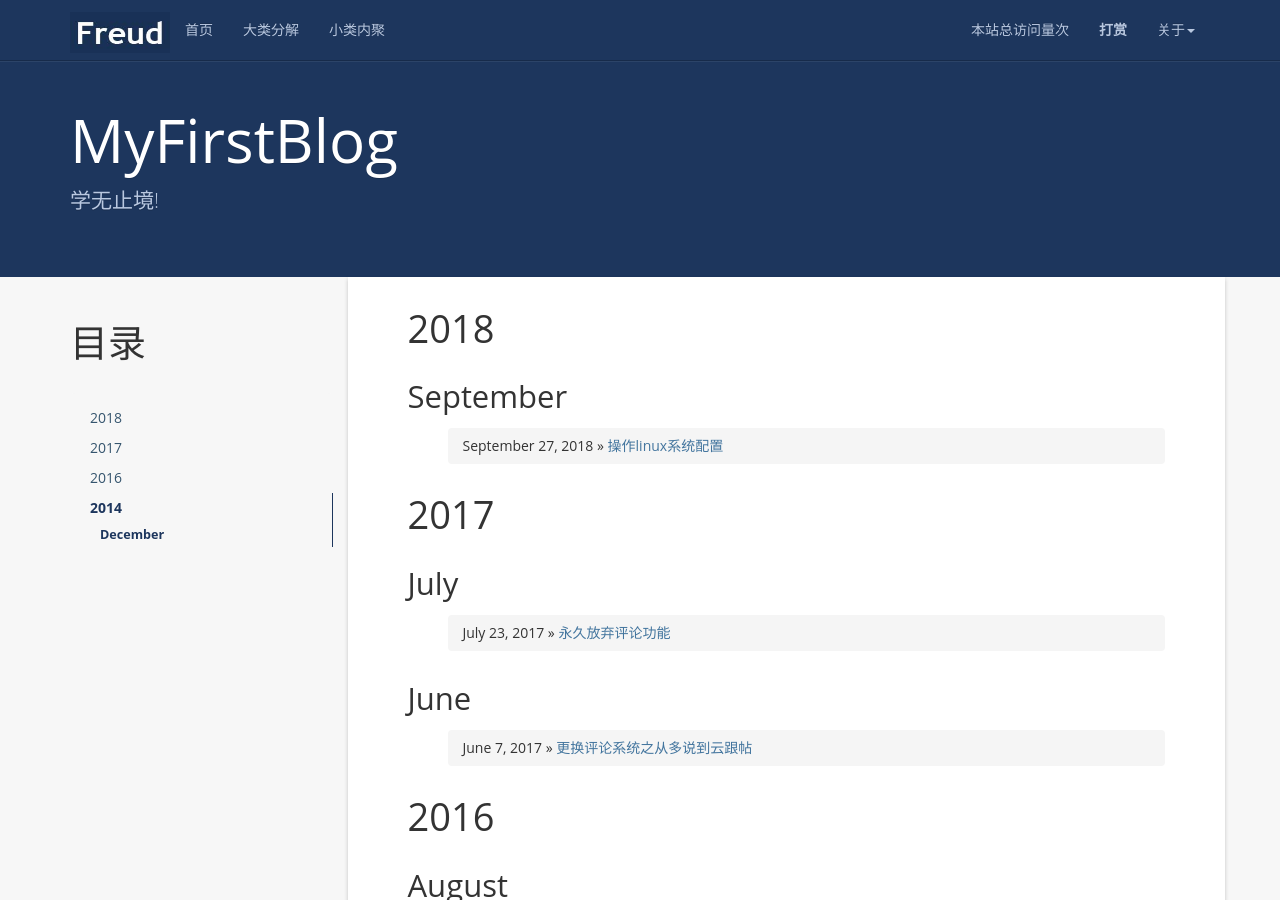
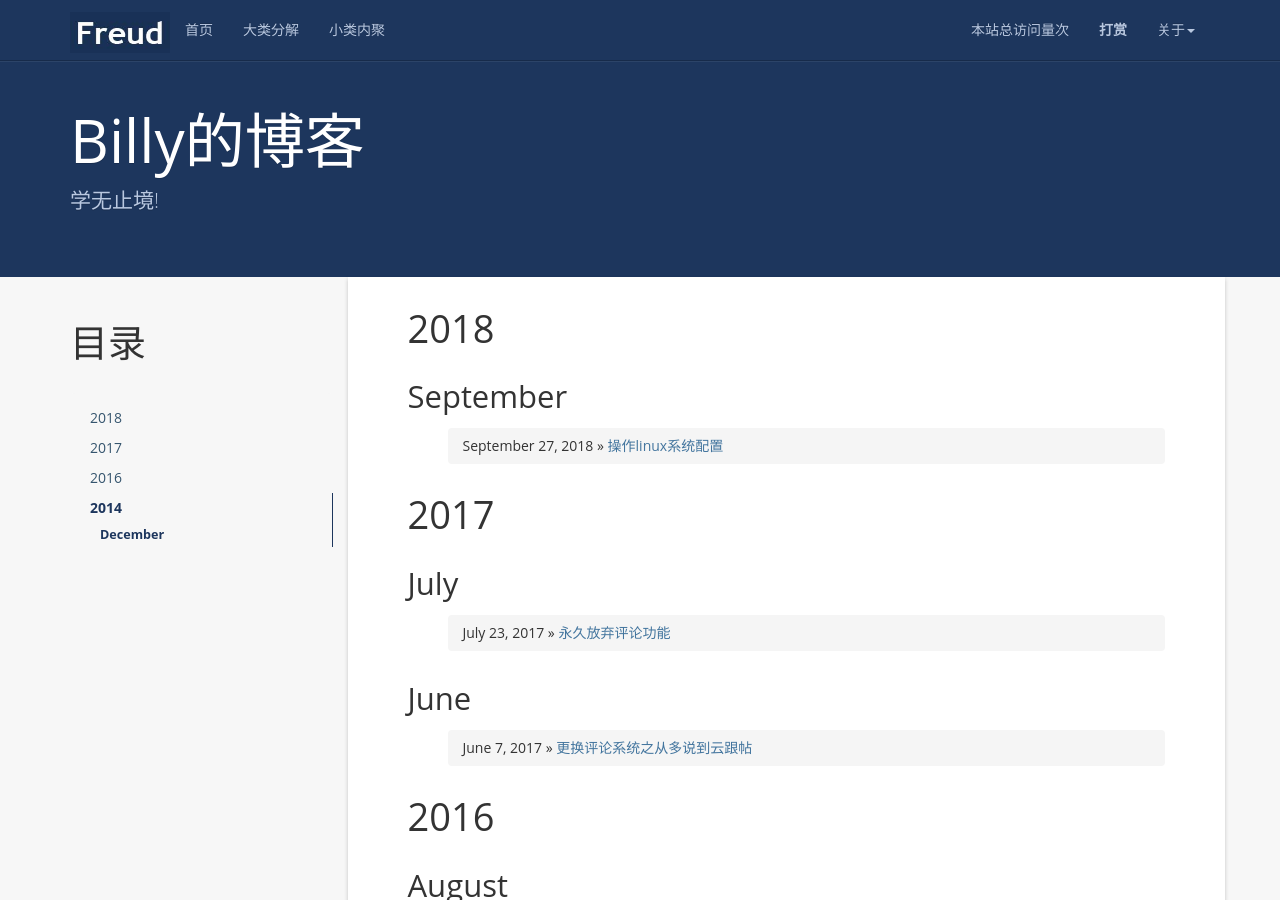
Before and after one commit to yeyu0415/myfirstblog, a Jekyll site: the page built from index.html, in a window 1280 px wide and 900 px high. Built offline with Jekyll 4.4.1, drawn with Linux system fonts in a browser that asks for light colours; nearby versions of some CDN libraries; a script that is not in the unit is left out; the list of posts is cut into pages by our own code; comment, search, counter and statistics services are not loaded.

Commit message:
修改配置

```diff
--- a/_config.yml
+++ b/_config.yml
@@ -1,5 +1,5 @@
 # Site settings
-name: MyFirstBlog
+name: Billy的博客
 email: 120396854@qq.com
 author: ye yu
 url: ''
```
